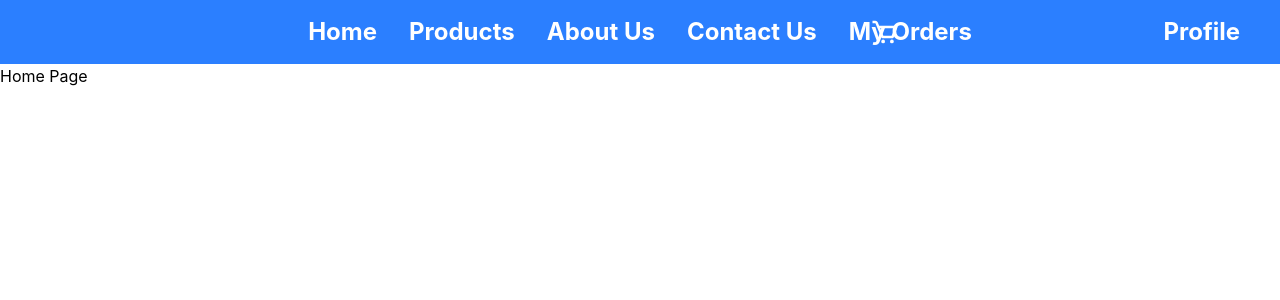
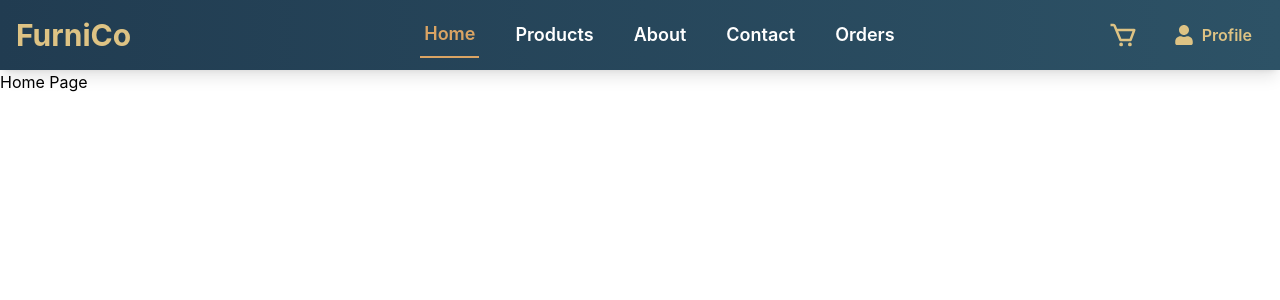
Before and after one commit to Manukagallage7/Furniture-Shop-Frontend, a React (Vite) app: page / in a window 1280 px wide. Shown: the top 300 px of the page. Built offline with nearby package versions, Linux system fonts and the light colour scheme; no server answers.

Commit message:
feat: enhance Header component with improved navigation and styling

```diff
--- a/src/components/header.jsx
+++ b/src/components/header.jsx
@@ -1,20 +1,69 @@
-import { Link } from "react-router-dom";
+import { Link, useLocation } from "react-router-dom";
 import { BiCart } from "react-icons/bi";
+import { FaUser } from "react-icons/fa";
 
 export default function Header() {
+    const location = useLocation();
+
+    const isActive = (path) => location.pathname === path;
+
+    const navLinkClass = (path) => `
+        transition-all duration-300 font-semibold text-lg
+        ${isActive(path)
+            ? 'text-[#DAA464] border-b-2 border-[#DAA464]'
+            : 'text-white hover:text-[#DEC384]'
+        }
+        py-2 px-1 hover:border-b-2 hover:border-[#DEC384]
+    `;
+
     return (
-        <header className=" relative bg-blue-500 flex justify-center items-center gap-8">
-            <Link to="/" className="text-white text-2xl font-bold py-4">Home</Link>
-            <Link to="/products" className="text-white text-2xl font-bold py-4">Products</Link>
-            <Link to="/about-us" className="text-white text-2xl font-bold py-4">About Us</Link>
-            <Link to="/contact-us" className="text-white text-2xl font-bold py-4">Contact Us</Link>
-            <Link to="/my-orders" className="text-white text-2xl font-bold py-4">My Orders</Link>
-            <Link to="/cart" className=" absolute right-95 text-white text-2xl font-bold py-4">
-                <BiCart className="text-white text-3xl ml-4" />
-            </Link>
-            <Link to="/profile" className="absolute right-10 text-white text-2xl font-bold py-4">
-                Profile
-            </Link>
+        <header className="bg-gradient-to-r from-[#213C51] to-[#2d5266] shadow-lg">
+            <div className="max-w-7xl mx-auto px-4 py-3 flex justify-between items-center">
+
+                <Link to="/" className="text-[#DEC384] text-3xl font-bold hover:text-[#DAA464] transition-colors pr-20">
+                    FurniCo
+                </Link>
+
+                <nav className="flex gap-8 items-center">
+                    <Link to="/" className={navLinkClass('/')}>
+                        Home
+                    </Link>
+                    <Link to="/products" className={navLinkClass('/products')}>
+                        Products
+                    </Link>
+                    <Link to="/about-us" className={navLinkClass('/about-us')}>
+                        About
+                    </Link>
+                    <Link to="/contact-us" className={navLinkClass('/contact-us')}>
+                        Contact
+                    </Link>
+                    <Link to="/my-orders" className={navLinkClass('/my-orders')}>
+                        Orders
+                    </Link>
+                </nav>
+
+                <div className="flex gap-6 items-center ">
+                    <Link to="/cart"
+                        className={`transition-all duration-300 relative group ${
+                            isActive('/cart') ? 'text-[#DAA464]' : 'text-[#DEC384] hover:text-[#DAA464]'
+                        }`}>
+                        <BiCart className="text-3xl" />
+                        <span className="absolute -top-2 -right-2 bg-red-500 text-white text-xs rounded-full w-5 h-5 flex items-center justify-center opacity-0 group-hover:opacity-100 transition-opacity">
+                            0
+                        </span>
+                    </Link>
+
+                    <Link to="/profile"
+                        className={`transition-all duration-300 flex items-center gap-2 px-3 py-2  rounded-lg ${
+                            isActive('/profile')
+                                ? 'bg-[#DAA464] text-white'
+                                : 'text-[#DEC384] hover:bg-[#DAA464] hover:text-white'
+                        }`}>
+                        <FaUser className="text-xl" />
+                        <span className="font-semibold hidden sm:inline">Profile</span>
+                    </Link>
+                </div>
+            </div>
         </header>
     )
 }
```
